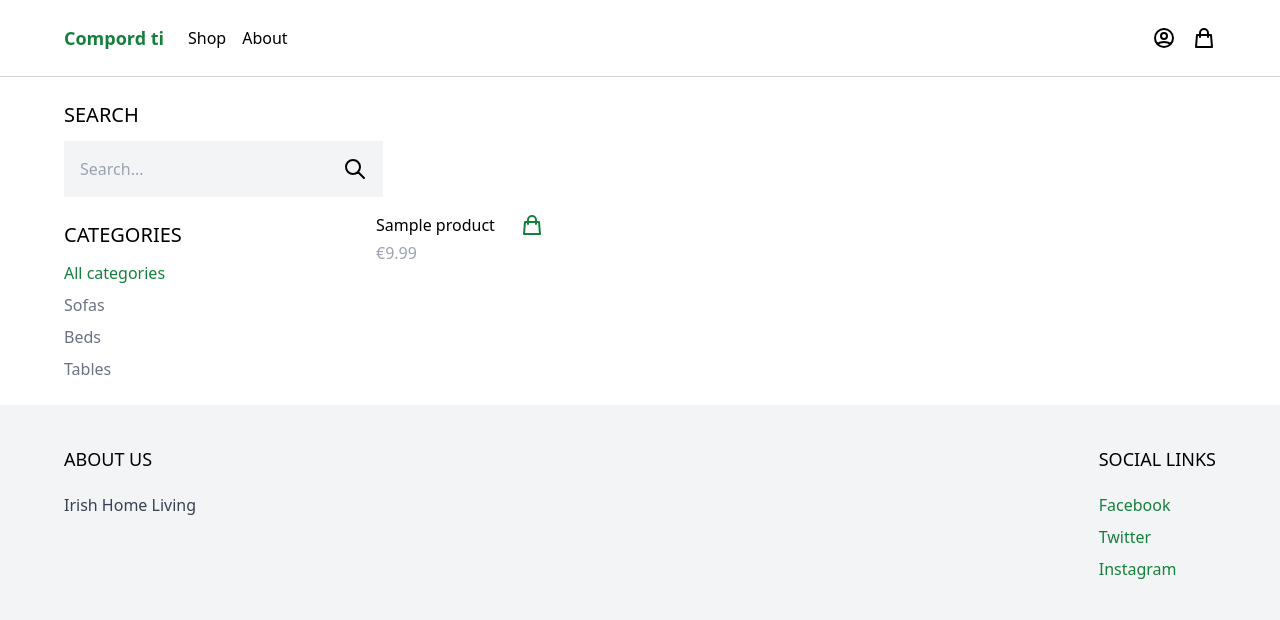
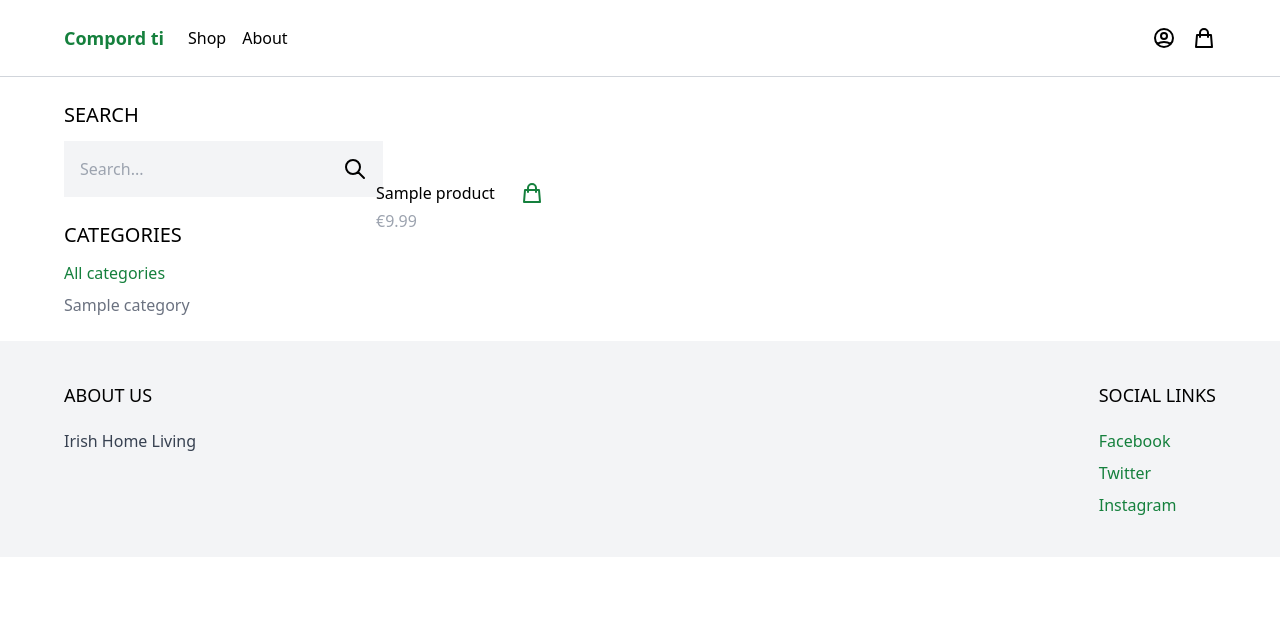
Before and after one commit to pbtrad/compord-ti, a Django app: page /shop/ in a window 1280 px wide. Shown: the top 620 px of the page. Run offline with Django 4.2, Linux system fonts and the light colour scheme; tables that the repository leaves empty hold one stand-in row (values such as "Sample post"); some libraries are stand-ins or nearby versions.

Commit message:
Added functionality to search bar to find name and description keywords in products

```diff
--- a/core/templates/core/shop.html
+++ b/core/templates/core/shop.html
@@ -17,10 +17,10 @@
         <h3 class="mt-6 mb-3 text-xl uppercase">Categories</h3>
 
         <ul class="space-y-2">
-            <li><a href="#" class="text-green-700">All categories</a></li>
-            <li><a href="#" class="text-gray-500">Sofas</a></li>
-            <li><a href="#" class="text-gray-500">Beds</a></li>
-            <li><a href="#" class="text-gray-500">Tables</a></li>
+            <li><a href="{% url 'shop' %}" class="{% if not active_category %}text-green-700{% else %}text-gray-500{% endif %}">All categories</a></li>
+            {% for category in categories %}
+            <li><a href="{% url 'shop' %}?category={{ category.slug }}" class="{% if category.slug == active_category %}text-green-700{% else %}text-gray-500{% endif %}">{{ category.name }}</a></li>
+            {% endfor %}
         </ul>
     </div>
     <div class="products w-full lg:w-3/4 -mt-4 flex items-center flex-wrap">
--- a/core/views.py
+++ b/core/views.py
@@ -1,5 +1,6 @@
+from django.db.models import Q
 from django.shortcuts import render
-from product.models import Product
+from product.models import Product, Category
 
 def frontpage(request):
     products = Product.objects.all()[0:8]
@@ -8,5 +9,22 @@ def frontpage(request):
 
 def shop(request):
     products = Product.objects.all()
+    categories = Category.objects.all()
+    active_category = request.GET.get('category', '')
 
-    return render(request, 'core/shop.html', {'products': products})
+    if active_category:
+        products = products.filter(category__slug=active_category)
+
+    query = request.GET.get('query', '')
+
+    if query:
+        products = products.filter(Q(name__icontains=query) | Q(description__icontains=query))
+
+
+    context = {
+        'categories': categories,
+        'products': products,
+        'active_category': active_category
+    }
+
+    return render(request, 'core/shop.html', context)
```
